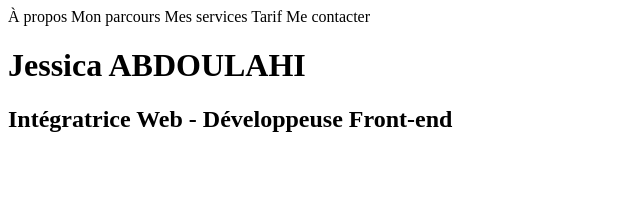
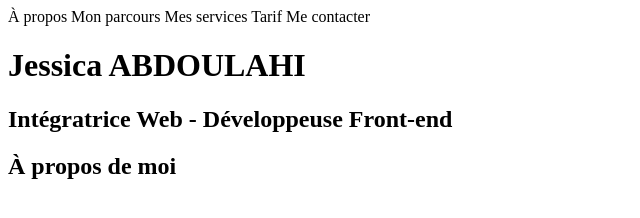
Before and after one commit to Jessica130883/site-perso, a plain HTML site: page index.html in a window 1280 px wide. Shown: the whole page, without its empty margins (0-640 px from the left). Drawn offline with Linux system fonts and the light colour scheme.

Commit message:
Ajout d'un h2 dans la partie section apropos

```diff
--- a/index.html
+++ b/index.html
@@ -21,6 +21,7 @@
     </header>
 
     <section id="apropos">
+        <h2>À propos de moi</h2>
 
     </section>
 
```
